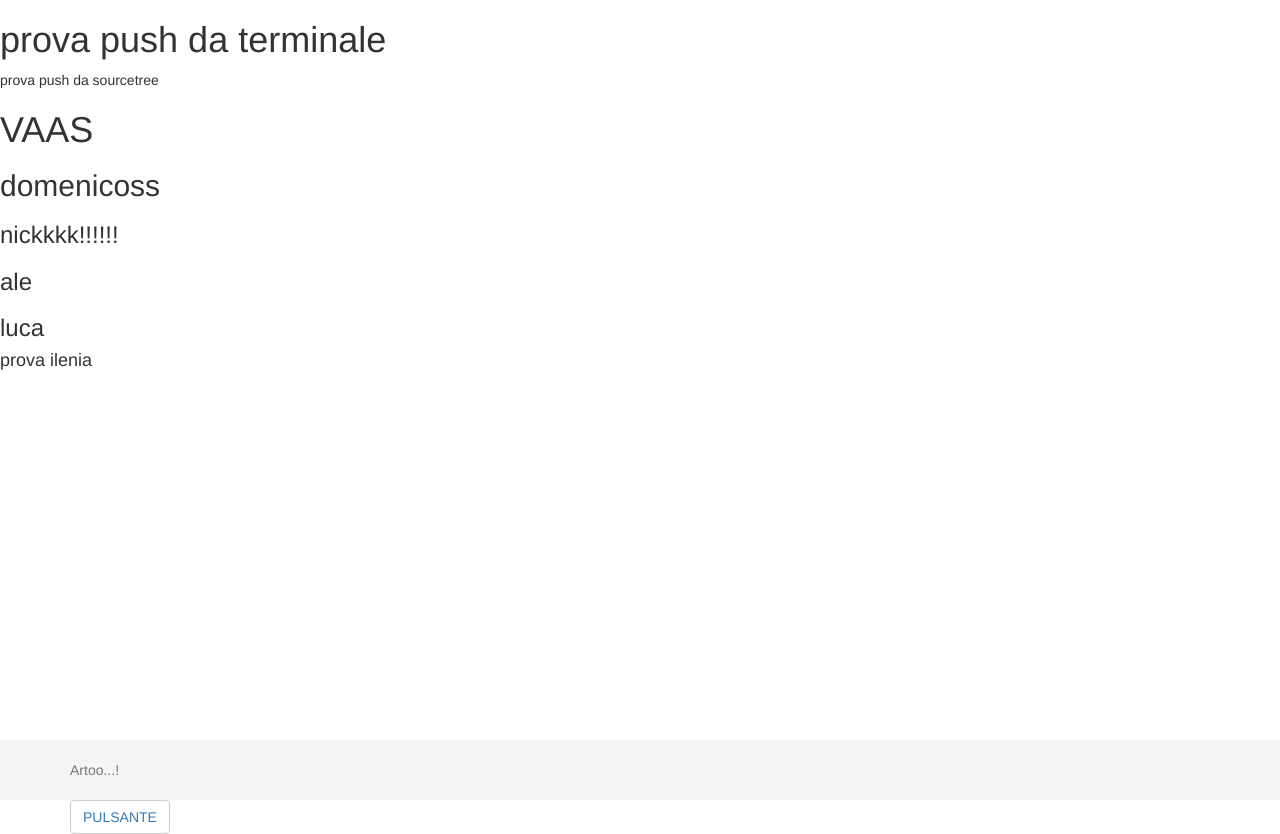
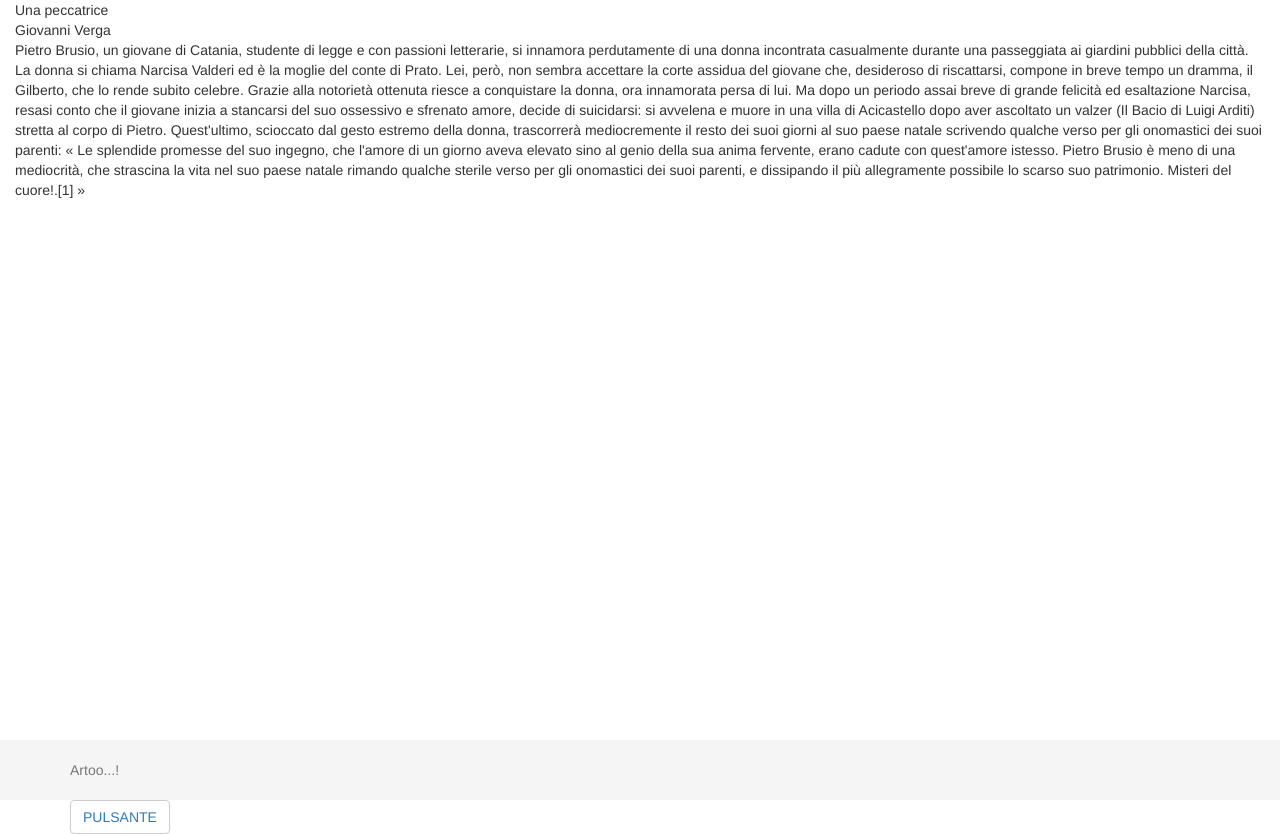
Before and after one commit to Artoo2016/git, a plain HTML site: page index.html in a window 1280 px wide. Drawn offline with Linux system fonts and the light colour scheme.

Commit message:
inserimento testo nel corpo aggiunta css testo

```diff
--- /dev/null
+++ b/css/csstesto.css
@@ -0,0 +1,3 @@
+.titolo {
+
+}
--- a/index.html
+++ b/index.html
@@ -9,20 +9,39 @@
     <meta name="author" content="Artoo2016">
     <meta name="application-name" content="Git">
     <meta name="viewport" content="width=device-width">
+    <link rel="stylesheet" href="css/csstesto.css">
 
     <title>GIT</title>
 
 </head>
 
 <body>
-<h1>prova push da terminale</h1>
-<p>prova push da sourcetree</p>
-<h1>VAAS</h1>
-<h2>domenicoss</h2>
-<h3>nickkkk!!!!!!</h3>
-<h3>ale</h3>
-<h3>luca</h3>
-<h4>prova ilenia</h4>
+    <div class="container-fluid">
+        <div class="titolo">
+            Una peccatrice
+        </div>
+        <div class="sottotitolotitolo">
+            Giovanni Verga
+        </div>
+        <div class="testo">
+            Pietro Brusio, un giovane di Catania, studente di legge e con passioni letterarie,
+            si innamora perdutamente di una donna incontrata casualmente durante una passeggiata ai giardini pubblici della città.
+            La donna si chiama Narcisa Valderi ed è la moglie del conte di Prato. Lei, però, non sembra accettare la corte
+            assidua del giovane che, desideroso di riscattarsi, compone in breve tempo un dramma, il Gilberto, che lo rende subito celebre.
+            Grazie alla notorietà ottenuta riesce a conquistare la donna, ora innamorata persa di lui.
+            Ma dopo un periodo assai breve di grande felicità ed esaltazione Narcisa, resasi conto che il giovane
+            inizia a stancarsi del suo ossessivo e sfrenato amore, decide di suicidarsi: si avvelena e muore in una villa di Acicastello
+            dopo aver ascoltato un valzer (Il Bacio di Luigi Arditi) stretta al corpo di Pietro. Quest'ultimo, scioccato dal gesto
+            estremo della donna, trascorrerà mediocremente il resto dei suoi giorni al suo paese natale scrivendo qualche verso per
+            gli onomastici dei suoi parenti:
+
+            « Le splendide promesse del suo ingegno, che l'amore di un giorno aveva elevato sino al genio della sua anima fervente,
+            erano cadute con quest'amore istesso. Pietro Brusio è meno di una mediocrità, che strascina la vita nel suo paese natale
+            rimando qualche sterile verso per gli onomastici dei suoi parenti, e dissipando il più allegramente possibile lo scarso
+            suo patrimonio. Misteri del cuore!.[1] »
+        </div>
+    </div>
+
 <!-- JQUERY DEPENDENCIES -->
 <script src="js/jquery-3.1.1.min.js"></script>
 <!-- BOOTSTRAP DEPENDENCIES -->
```
